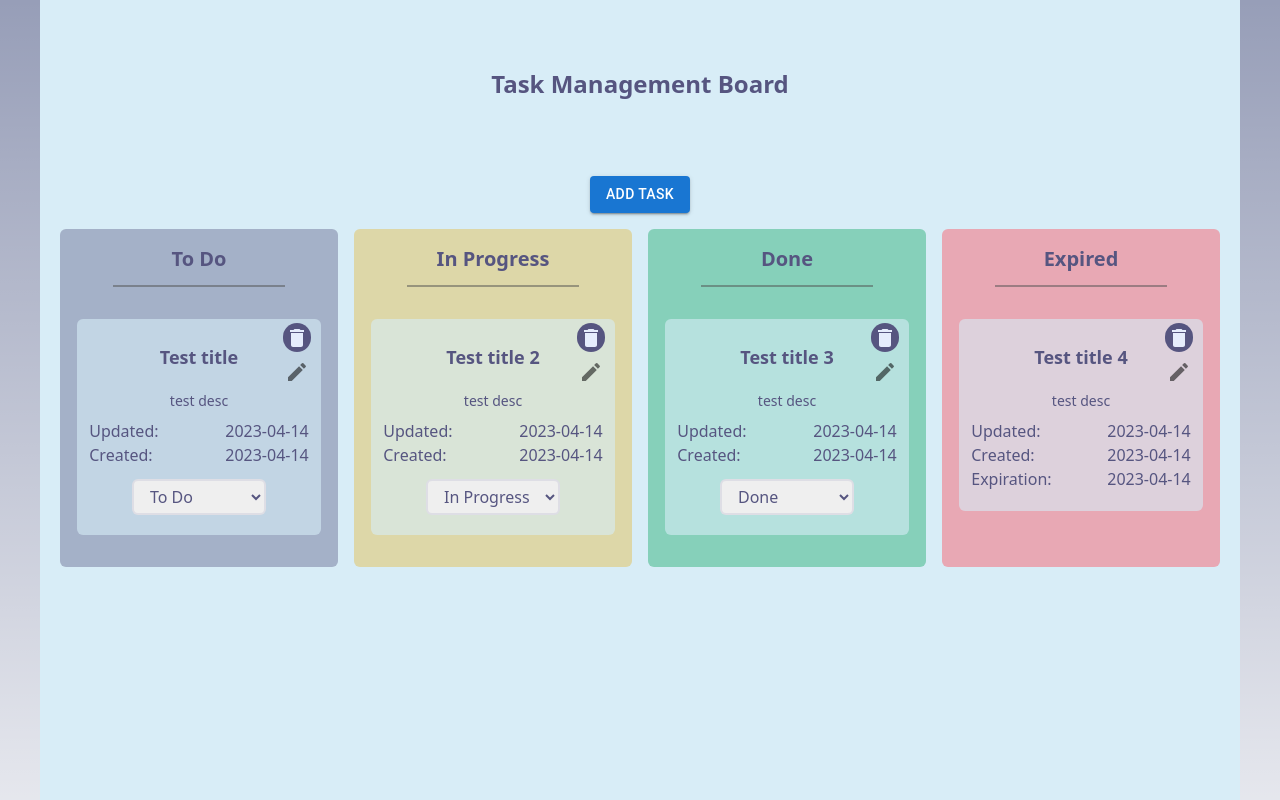
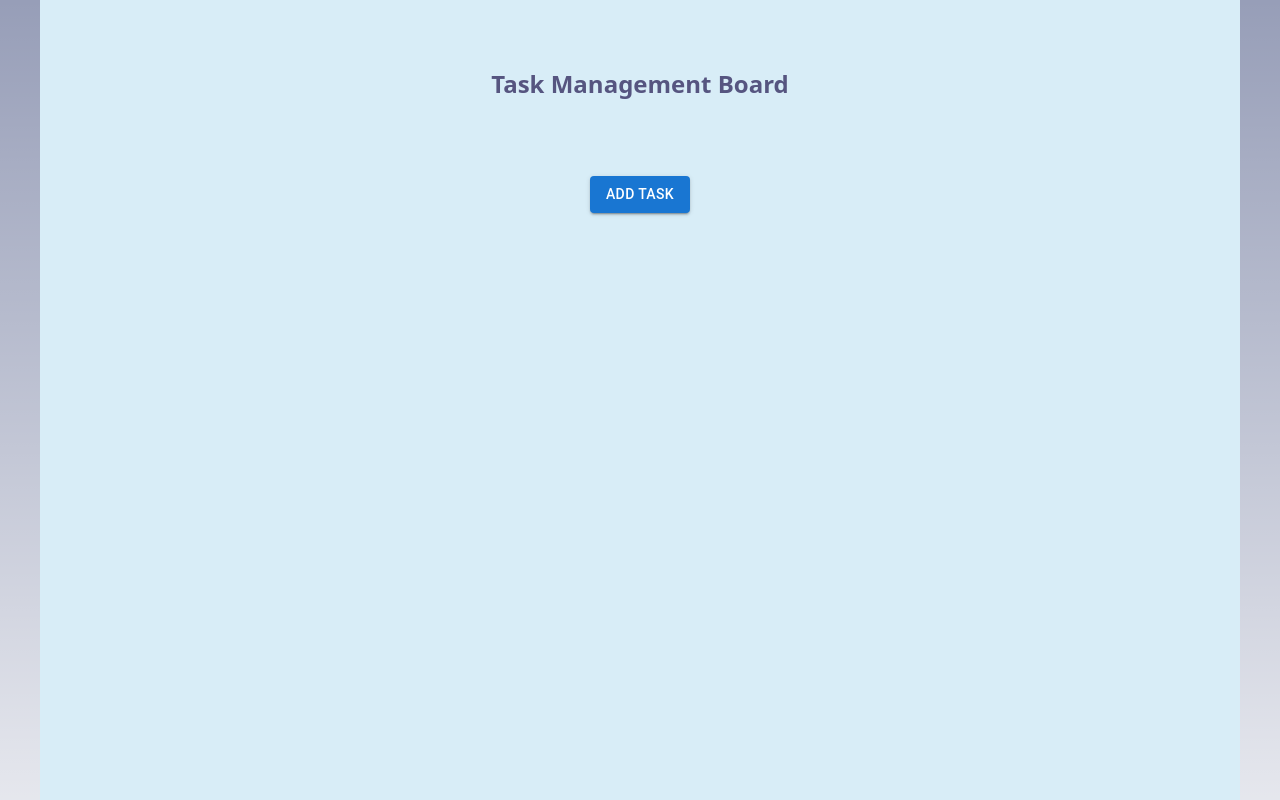
Before and after one commit to KDMashy/Webprog2-assignment, a Next.js app in the folder todo_management_board/: page / in a window 1280 px wide. Shown: the top 800 px of the page. Built offline with nearby package versions, Linux system fonts and the light colour scheme.

Commit message:
removed mock data

```diff
--- a/todo_management_board/src/pages/index.tsx
+++ b/todo_management_board/src/pages/index.tsx
@@ -7,42 +7,7 @@ import { Task } from "@/types/TaskInterface";
 import { useEffect, useState } from "react";
 
 export default function Home() {
-  // const [tasks, setTasks] = useState<Task[]>([])
-  const [tasks, setTasks] = useState<Task[]>([
-    {
-      id: 1,
-      title: "Test title",
-      description: "test desc",
-      type: "todo",
-      created_at: Date.now().toString(),
-      updated_at: Date.now().toString(),
-    },
-    {
-      id: 2,
-      title: "Test title 2",
-      description: "test desc",
-      type: "in_progress",
-      created_at: Date.now().toString(),
-      updated_at: Date.now().toString(),
-    },
-    {
-      id: 3,
-      title: "Test title 3",
-      description: "test desc",
-      type: "done",
-      created_at: Date.now().toString(),
-      updated_at: Date.now().toString(),
-    },
-    {
-      id: 4,
-      title: "Test title 4",
-      description: "test desc",
-      type: "todo",
-      due_date: (Date.now() - 10000).toString(),
-      created_at: Date.now().toString(),
-      updated_at: Date.now().toString(),
-    },
-  ]);
+  const [tasks, setTasks] = useState<Task[]>([]);
 
   const [loading, setLoading] = useState(false);
 
```
